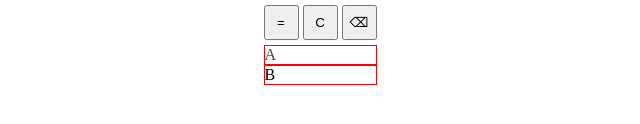
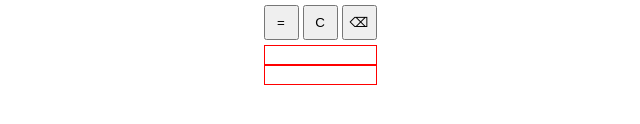
Before and after one commit to japuus/Calculator, a plain HTML site: page index.html in a window 1280 px wide. Shown: the part 218-342 px from the top of the page, 320-960 px from the left. Drawn offline with Linux system fonts and the light colour scheme.

Commit message:
Remove placeholder letters A & B from display1 and display2

```diff
--- a/index.html
+++ b/index.html
@@ -39,8 +39,8 @@
         <button class="reset">C</button>
         <button class="backspace">⌫</button>
       </div>
-      <div class="display1">A</div>
-      <div class="display2">B</div>
+      <div class="display1"></div>
+      <div class="display2"></div>
     </div>
 
 
```
